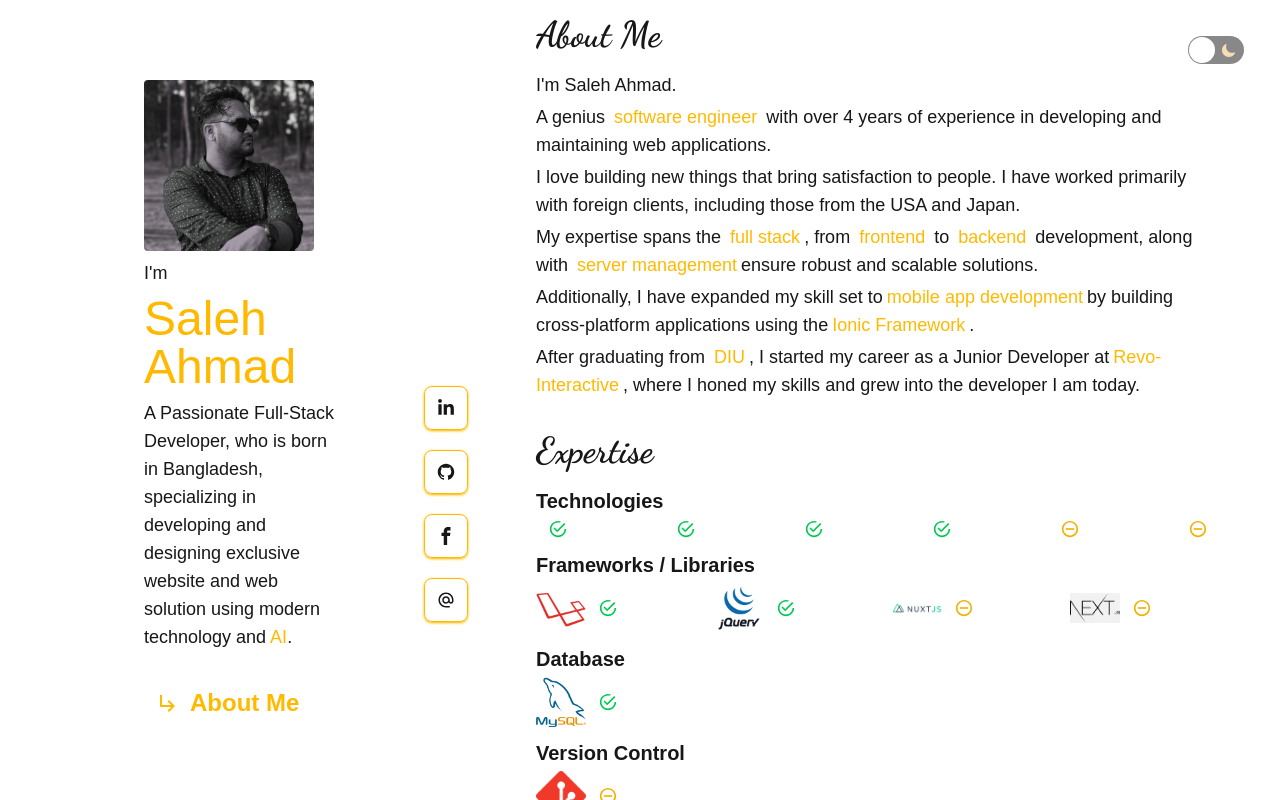
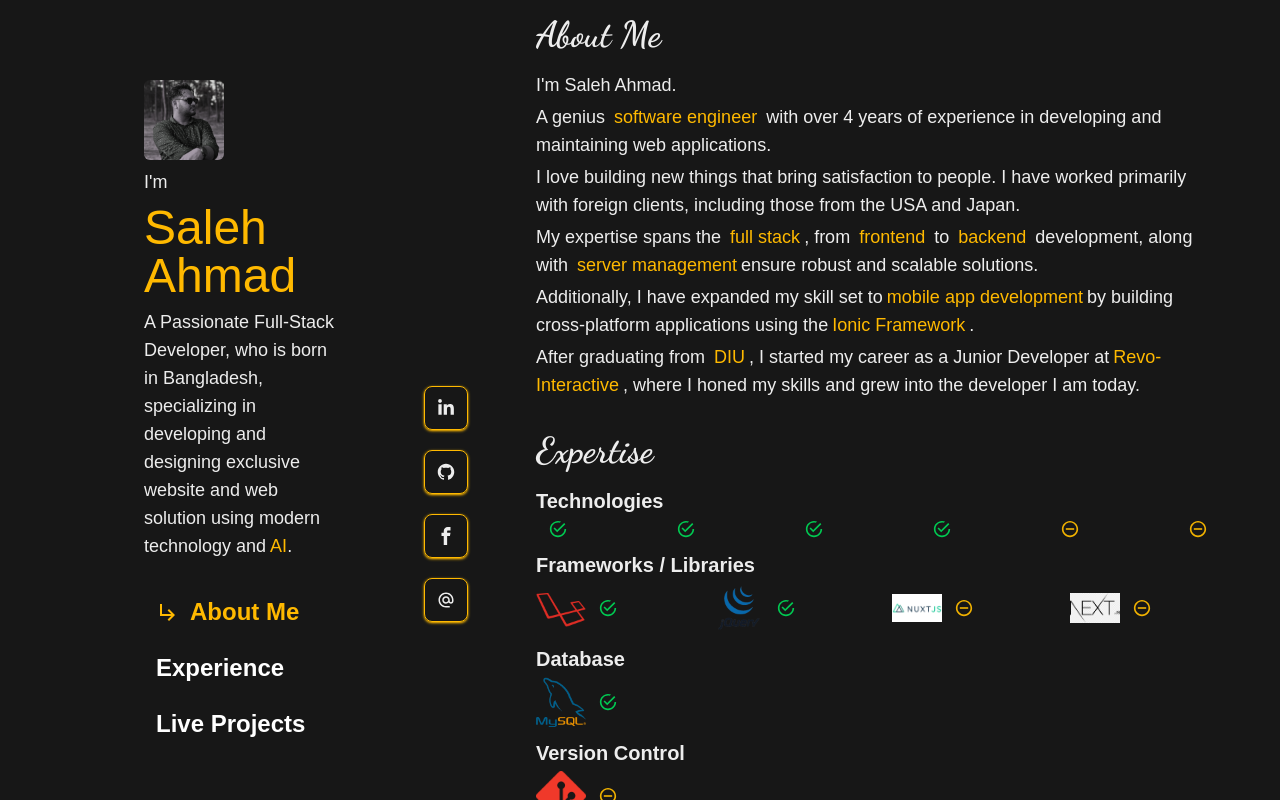
Before and after one commit to sifat23/portfolio, a Next.js app: page / in a window 1280 px wide. Built offline with nearby package versions, Linux system fonts and the light colour scheme; a web font is replaced by a local one.

Commit message:
bg fixed and title arised

```diff
--- a/src/app/components/Sidebar.js
+++ b/src/app/components/Sidebar.js
@@ -14,7 +14,12 @@ const Sidebar = ({handleActive}) => {
                 <div className={"flex flex-col sm:flex-row"}>
                     <div className={'w-full sm:w-10/12'}>
                         <div className={""}>
-                            <Image width={170} height={170} className={"rounded"} src={"/img/photo.png"} alt="Saleh Ahmad"/>
+                            <Image width={0}
+                                   height={0}
+                                   sizes="100vw"
+                                   style={{ width: '40%', height: 'auto', borderRadius: '6px' }}
+                                   src={"/img/photo.png"}
+                                   alt="Saleh Ahmad"/>
                         </div>
                         <div className={"text-left mt-2"}>
                             <div className={"mb-2 text-lg"}>{"I'm"}</div>
--- a/src/app/components/ThemeToggle.js
+++ b/src/app/components/ThemeToggle.js
@@ -3,23 +3,29 @@ import {IoMoon} from "react-icons/io5";
 import {BsSunFill} from "react-icons/bs";
 import {useEffect, useState} from "react";
 const ThemeToggle = ({ className }) => {
-    const [theme, setTheme] = useState(() => {
-        return localStorage.getItem("theme");
+
+    // const getCurrentTheme = () => window.matchMedia("(prefers-color-scheme: light)").matches;
+
+    const [theme, setTheme] = useState("dark");
+    const [checked, setChecked] = useState(() => {
+        return theme === 'light';
     });
 
-    useEffect(() => {
-        document.documentElement.classList.remove("light", "dark");
-        document.documentElement.classList.add(theme);
-        localStorage.setItem("theme", theme);
-    }, [theme]);
 
-    const [checked, setChecked] = useState(() => {
-        return localStorage.getItem("theme") === 'light';
-    });
+    // useEffect(() => {
+    //     document.documentElement.classList.remove("light", "dark");
+    //     document.documentElement.classList.add(theme);
+    //
+    //     if (typeof window !== "undefined") {
+    //         localStorage.setItem("theme", theme);
+    //     } else {
+    //         window.localStorage.setItem("theme", theme);
+    //     }
+    // }, [theme]);
 
     const handleChange = () => {
         setChecked(!checked);
-        setTheme((prevTheme) => (prevTheme === "light" ? "dark" : "light"));
+        // setTheme((prevTheme) => (prevTheme === "light" ? "dark" : "light"));
     };
 
     return (
--- a/src/app/globals.css
+++ b/src/app/globals.css
@@ -6,19 +6,19 @@
 
 
 :root {
-  --background: #ffffff;
-  --foreground: #171717;
-}
-
-.dark {
   --background: #171717;
   --foreground: #ededed;
 }
 
-.light {
-  --background: #ededed;
-  --foreground: #171717;
-}
+/*.dark {*/
+/*  --background: #171717;*/
+/*  --foreground: #ededed;*/
+/*}*/
+
+/*.light {*/
+/*  --background: #ededed;*/
+/*  --foreground: #171717;*/
+/*}*/
 
 /*@theme inline {*/
 /*  --color-background: var(--background);*/
--- a/src/app/layout.js
+++ b/src/app/layout.js
@@ -1,6 +1,5 @@
-import { Geist, Geist_Mono } from "next/font/google";
+import {Geist, Geist_Mono} from "next/font/google";
 import "./globals.css";
-
 
 
 const geistSans = Geist({
@@ -18,9 +17,12 @@ export const metadata = {
     description: "Generated by create next app",
 };
 
-export default function RootLayout({ children }) {
+export default function RootLayout({children}) {
     return (
         <html lang="en">
+        <head>
+            <title>Saleh Ahmad</title>
+        </head>
         <body
             className={`${geistSans.variable} ${geistMono.variable} antialiased`}
         >
--- a/src/app/page.js
+++ b/src/app/page.js
@@ -1,9 +1,7 @@
 'use client';
 
-import {useEffect, useState} from "react";
+import {useState} from "react";
 import Projects from "@/app/components/Projects";
-import ThemeToggle from "@/app/components/ThemeToggle";
-
 import Sidebar from "@/app/components/Sidebar";
 import About from "@/app/components/About";
 import JobExperience from "@/app/components/JobExperience";
@@ -11,16 +9,13 @@ import {motion, AnimatePresence} from "motion/react"
 import Header from "@/app/components/Header";
 import Head from "next/head";
 
+
 const Last = () => {
     const [active, setActive] = useState("about-me");
 
-    useEffect(() => {
-        document.title = "Saleh Ahmad Sifat";
-    }, []);
-
     return (
         <div className="lg:flex h-screen">
-            <ThemeToggle className={"hidden sm:block"}/>
+            {/*<ThemeToggle className={"hidden sm:block"}/>*/}
             <Header/>
             <Sidebar handleActive={(value) => setActive(value)}/>
             <div className="w-full sm:w-5/8 pb-12">
```
Lines whose indentation alone changed are shown as unchanged.
